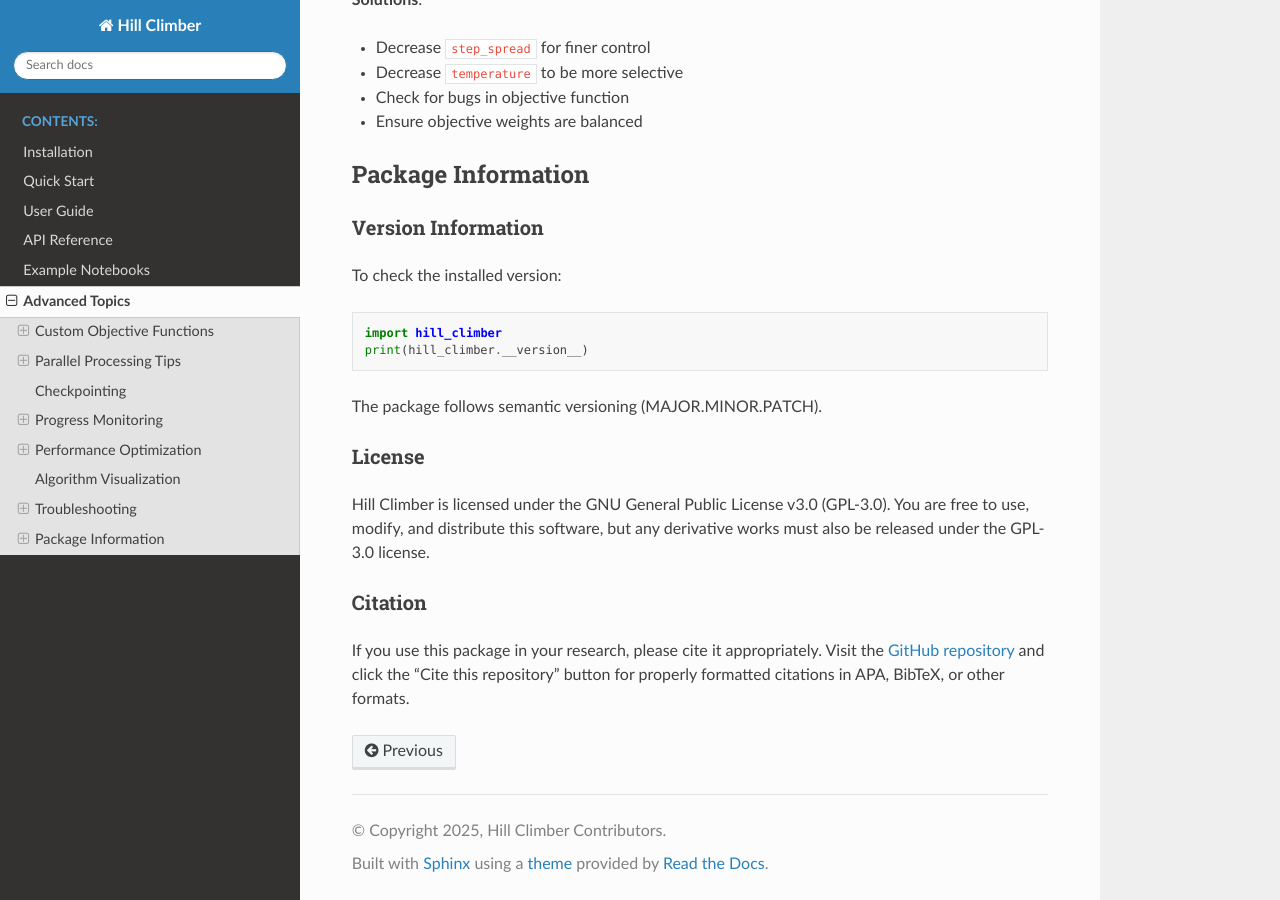
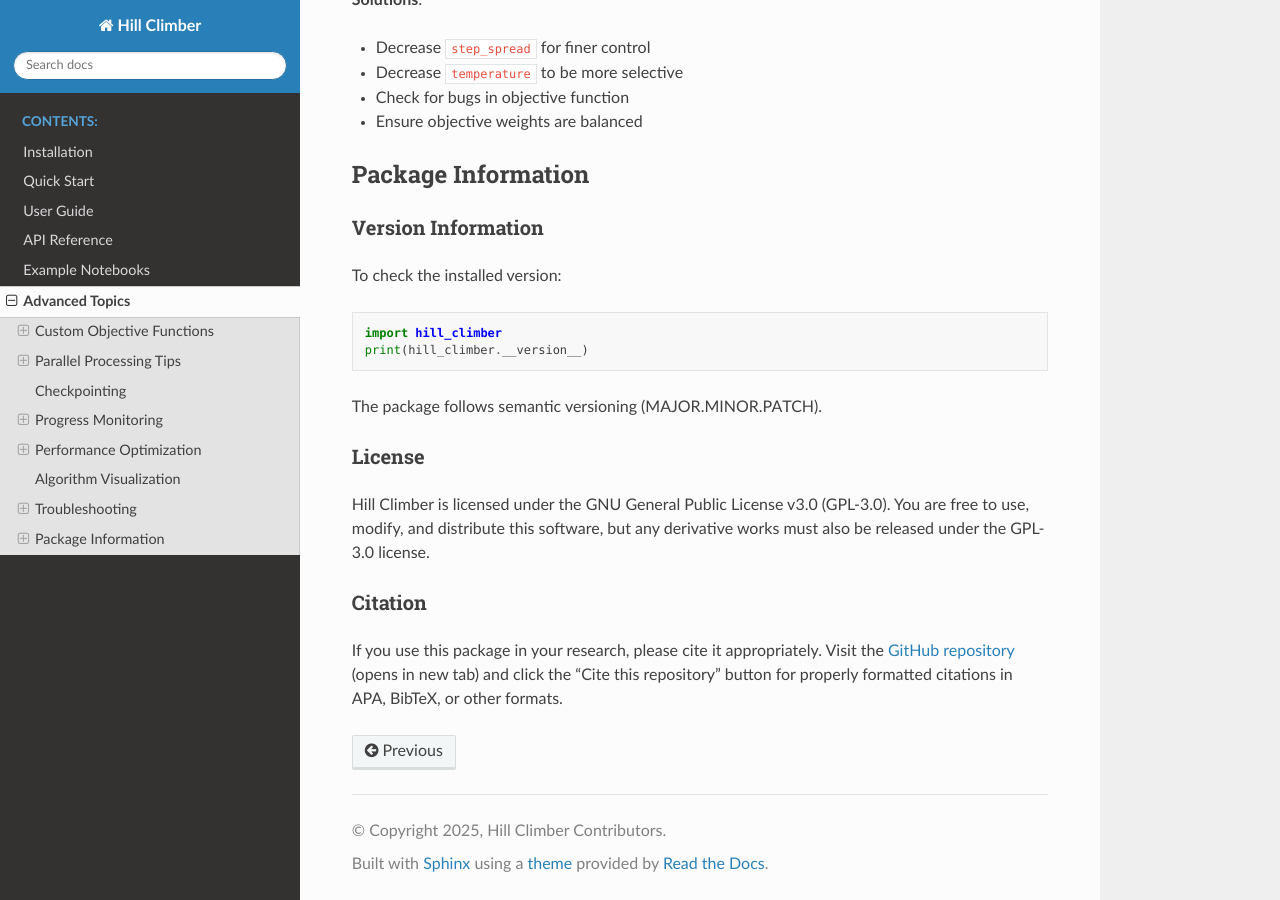
Before and after one commit to gperdrizet/hill_climber, a Sphinx documentation site: the page built from docs/source/advanced.rst, in a window 1280 px wide and 900 px high, scrolled down 4781 px. Built offline with Sphinx 7.4.7 and the Read the Docs theme 3.1.0, drawn with Linux system fonts in a browser that asks for light colours.

Commit message:
Updated links to open target in new tab

```diff
--- a/docs/source/advanced.rst
+++ b/docs/source/advanced.rst
@@ -269,6 +269,14 @@
 ~~~~~~~~
 
 If you use this package in your research, please cite it appropriately.
-Visit the `GitHub repository <https://github.com/gperdrizet/hill_climber>`_
+Visit the `GitHub repository <https://github.com/gperdrizet/hill_climber>`__ (opens in new tab)
 and click the "Cite this repository" button for properly formatted citations
 in APA, BibTeX, or other formats.
+
+.. raw:: html
+
+   <script>
+   document.querySelectorAll('a[href="https://github.com/gperdrizet/hill_climber"]').forEach(function(link) {
+       link.setAttribute('target', '_blank');
+   });
+   </script>
```
Also changed, not shown: docs/source/index.rst (+11 -3 lines).
